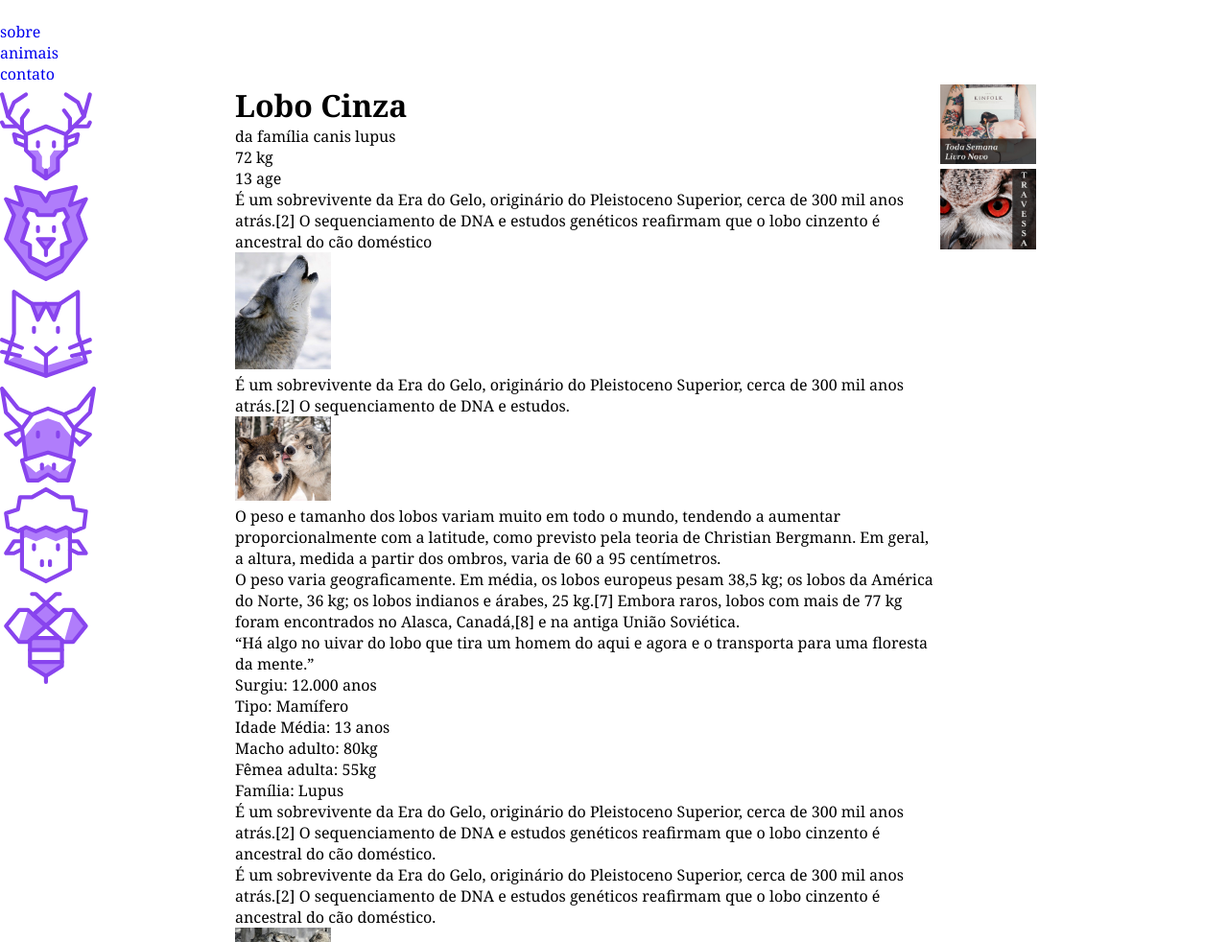
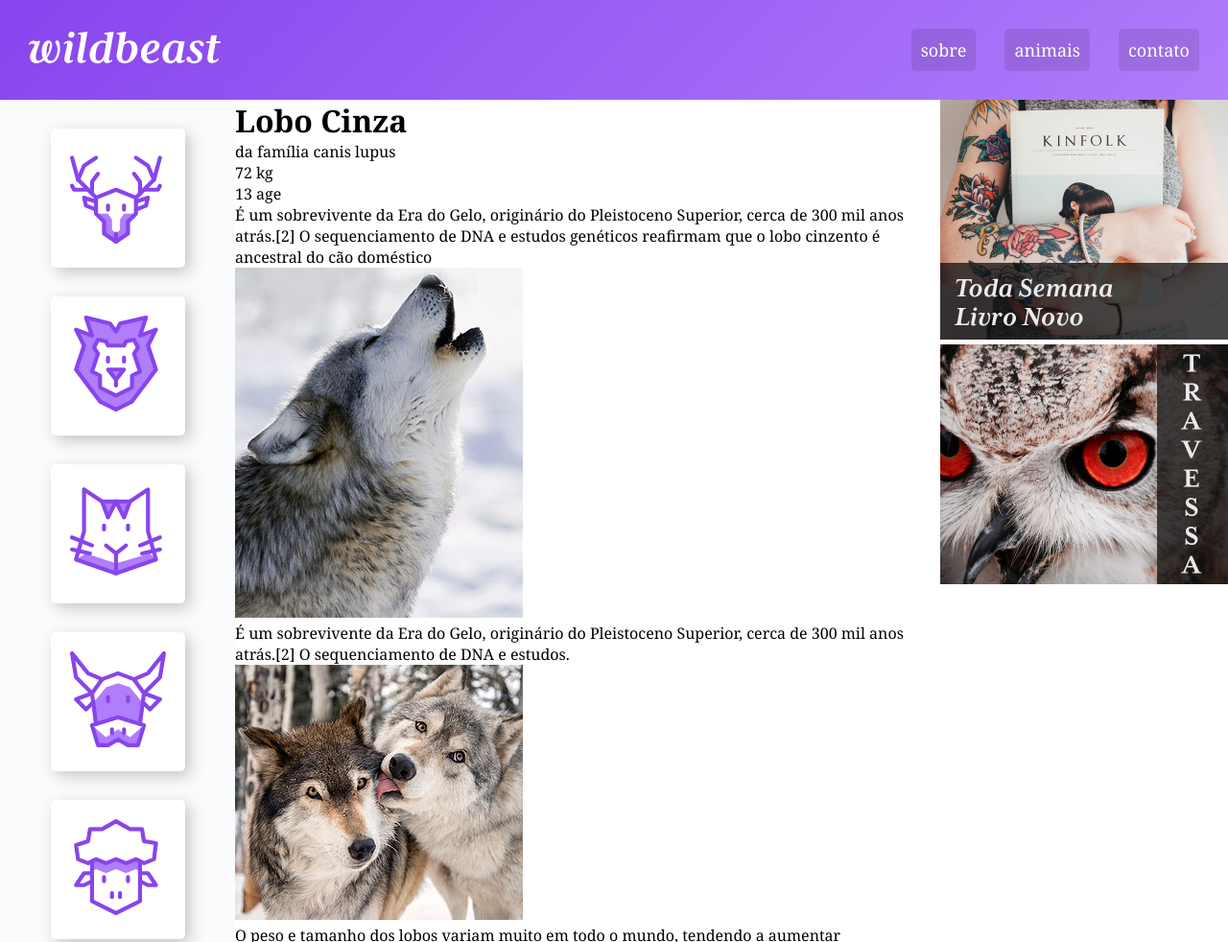
Before and after one commit to samuel-lf/wildbeast, a plain HTML site: page index.html in a window 1280 px wide. Shown: the top 982 px of the page at 96% size. Drawn offline with Linux system fonts and the light colour scheme; a web font is replaced by a local one.

Commit message:
Estilização menu topo e menu lateral

```diff
--- a/style.css
+++ b/style.css
@@ -7,43 +7,90 @@ blockquote {
   padding: 0;
   margin: 0;
 }
-body{
-    font-family: 'Volkhov', Georgia, serif;
-
+body {
+  font-family: "Volkhov", Georgia, serif;
 }
-li{
+li {
   list-style: none;
 }
 
-a{
+a {
   text-decoration: none;
 }
 
 img {
-  max-width: 100px;
+  max-width: 100%;
 }
 
 /* GRID GERAL */
 
- .estrutura{
+.estrutura {
   display: grid;
   grid-template-columns: minmax(160px, 1fr) 3fr 300px;
   grid-template-areas:
     "header  header   header"
     "sidenav content  anuncios"
-        "footer  footer   footer"
-     ;
+    "footer  footer   footer";
 }
 
- .header{
+.header {
   grid-area: header;
+  background: linear-gradient(135deg, #8844ee, #b07dfb);
+  padding: 30px;
+  display: grid;
+  grid-template-columns: 1fr auto;
+  align-items: center;
 }
 
- .sidenav{
-     grid-area: sidenav;
+.logo {
+  max-width: 200px;
 }
 
- .content{
+.header nav ul {
+  display: flex;
+  flex-wrap: wrap;
+}
+
+.header nav a {
+  display: block;
+  padding: 10px;
+  color: #ffffff;
+  font-size: 1.125em;
+  background: rgba(0, 0, 0, 0.1);
+  border-radius: 5px;
+  transition: 0.1s;
+}
+.header nav a:hover {
+  background: rgba(0, 0, 0, 0.5);
+}
+
+.header li + li {
+  margin-left: 30px;
+}
+
+.sidenav {
+  grid-area: sidenav;
+  background: #fafbfc;
+  padding: 30px;
+}
+
+.sidenav li a {
+  display: block;
+  min-width: 60px;
+  max-width: 100px;
+  margin: 0 auto 30px auto;
+  background: #fff;
+  padding: 20px;
+  border-radius: 5px;
+  box-shadow: 5px 5px 15px 0px rgba(44, 44, 44, 0.25);
+  transition: 0.1s ease-in-out;
+}
+
+.sidenav li a:hover {
+  background: #b07dfb;
+}
+
+.content {
   grid-area: content;
 }
 
```
Lines whose indentation alone changed are shown as unchanged.
